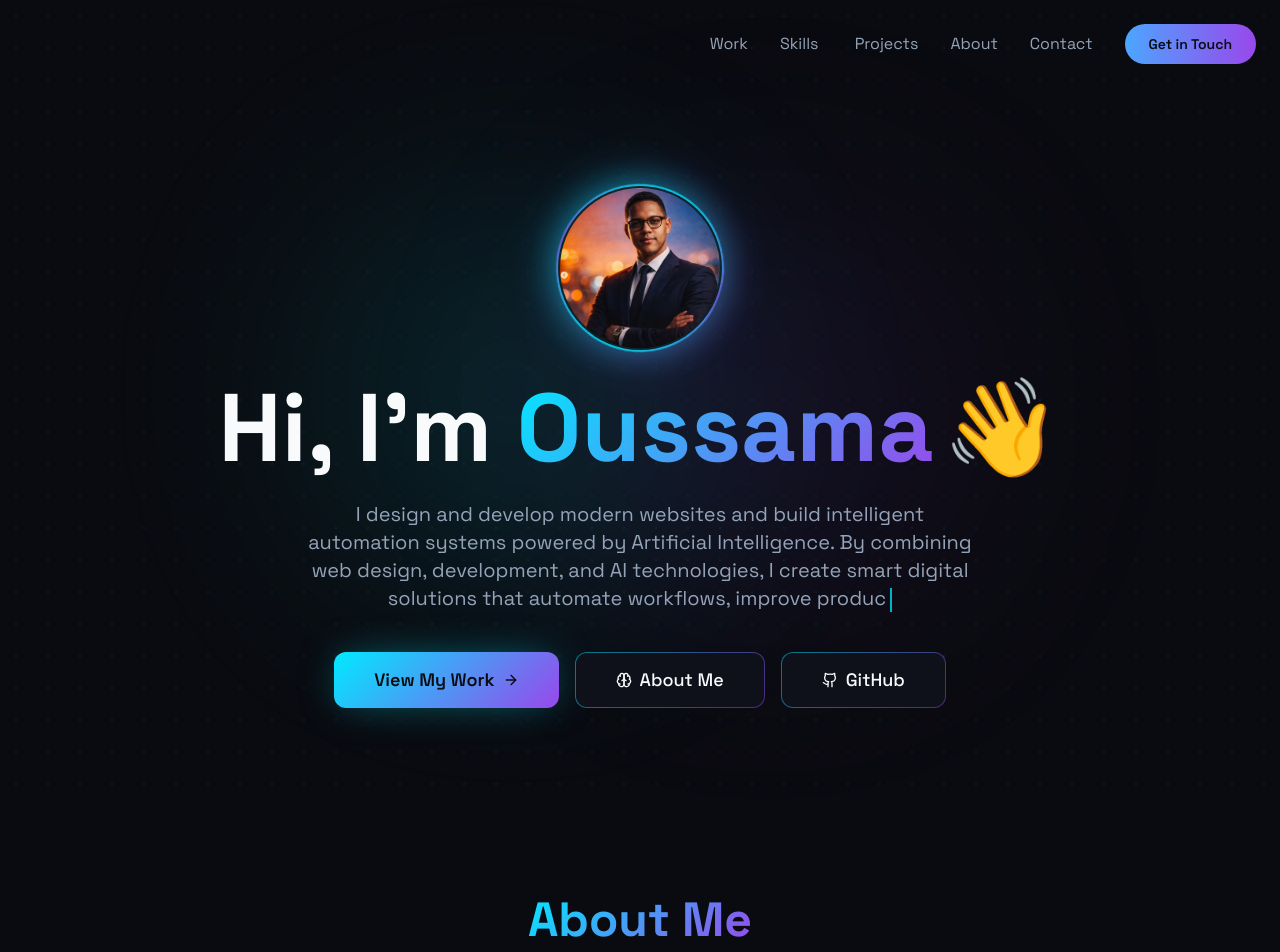
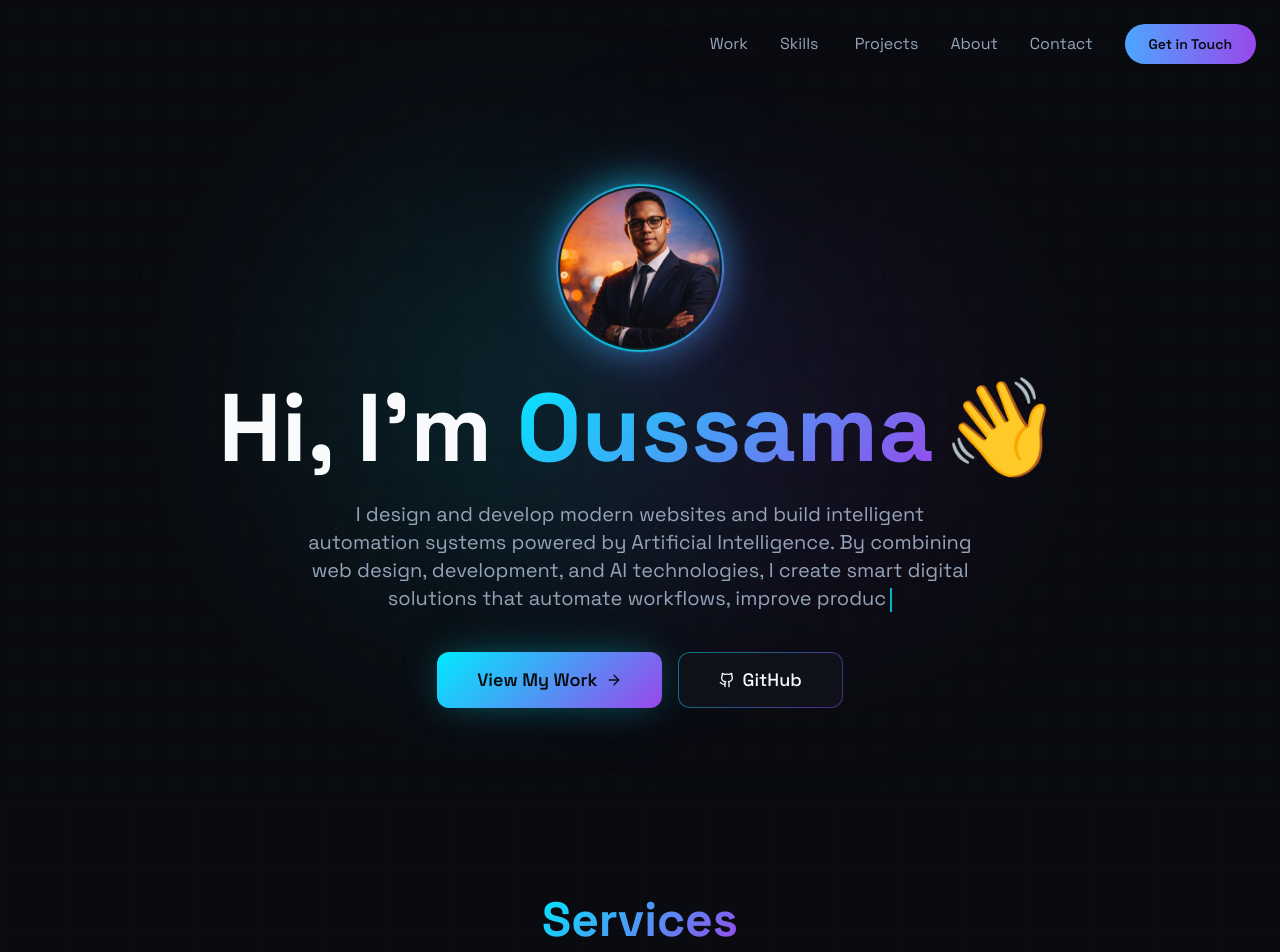
Before and after one commit to oussamarca/oussamaabdel, a React (Vite) app: page / in a window 1280 px wide. Shown: the top 952 px of the page. Built offline with nearby package versions, Linux system fonts and the light colour scheme; the HTML template or start-up script is replaced by a standard one.

Commit message:
Changes
Co-authored-by: oussamarca <161063766+oussamarca@users.noreply.github.com>

```diff
--- a/src/components/sections/Hero.tsx
+++ b/src/components/sections/Hero.tsx
@@ -86,12 +86,6 @@ export const Hero = () => {
               </a>
             </Button>
             <Button variant="hero-outline" size="xl" asChild>
-              <a href="#about">
-                <Brain className="w-5 h-5" />
-                About Me
-              </a>
-            </Button>
-            <Button variant="hero-outline" size="xl" asChild>
               <a href="https://github.com/oussamarca" target="_blank" rel="noopener noreferrer">
                 <Github className="w-5 h-5" />
                 GitHub
--- a/src/components/sections/Philosophy.tsx
+++ b/src/components/sections/Philosophy.tsx
@@ -10,7 +10,7 @@ const principles = [
 
 export const Philosophy = () => {
   return (
-    <section id="about" className="py-24 relative">
+    <section id="philosophy" className="py-24 relative">
       <div className="container mx-auto px-6">
         <motion.div
           initial={{ opacity: 0, y: 30 }}
--- a/src/pages/Index.tsx
+++ b/src/pages/Index.tsx
@@ -1,6 +1,5 @@
 import { Navbar } from "@/components/layout/Navbar";
 import { Hero } from "@/components/sections/Hero";
-import { About } from "@/components/sections/About";
 import { WhatIDo } from "@/components/sections/WhatIDo";
 import { Work } from "@/components/sections/Work";
 import { TechStack } from "@/components/sections/TechStack";
@@ -14,7 +13,6 @@ const Index = () => {
     <div className="min-h-screen bg-background text-foreground overflow-x-hidden">
       <Navbar />
       <Hero />
-      <About />
       <WhatIDo />
       <Work />
       <TechStack />
```
